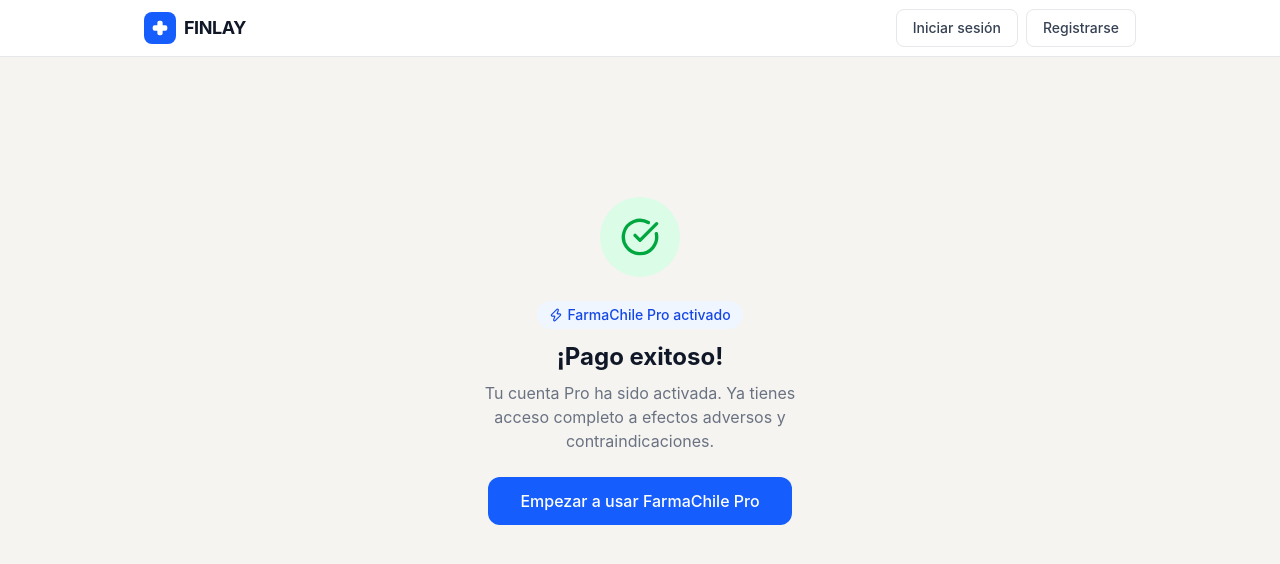
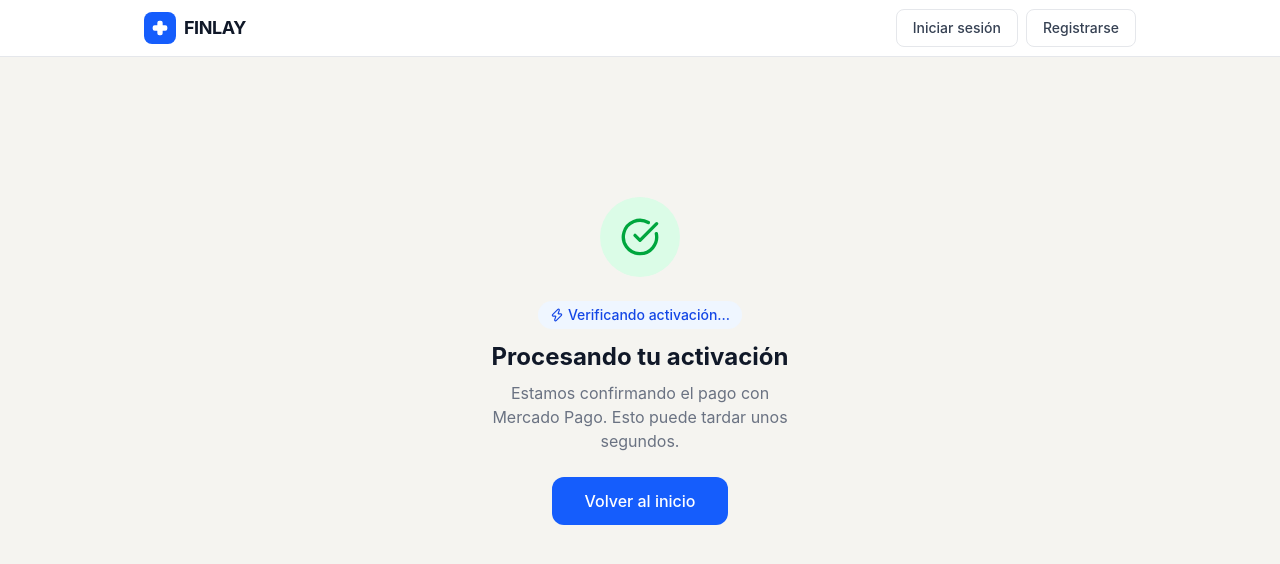
Before and after one commit to daymler83/FINLAY, a Next.js app: page /pro/success in a window 1280 px wide. Shown: the top 564 px of the page. Built offline with nearby package versions, Linux system fonts and the light colour scheme; no server answers.

Commit message:
Wait for Pro activation confirmation

```diff
--- a/app/pro/success/page.tsx
+++ b/app/pro/success/page.tsx
@@ -1,15 +1,39 @@
 'use client'
-import { useEffect } from 'react'
+import { useEffect, useState } from 'react'
 import Link from 'next/link'
 import { CheckCircle, Zap } from 'lucide-react'
 import { useAuth } from '@/hooks/useAuth'
 
 export default function ProSuccessPage() {
-  const { mutate } = useAuth()
+  const { user, mutate } = useAuth()
+  const [verifying, setVerifying] = useState(true)
 
   useEffect(() => {
-    // Revalidar sesión para reflejar isPro = true
-    mutate()
+    let alive = true
+    let attempts = 0
+    const maxAttempts = 10
+
+    const poll = async () => {
+      while (alive && attempts < maxAttempts) {
+        attempts += 1
+        const result = await mutate()
+        if (result?.user?.isPro) {
+          if (!alive) return
+          setVerifying(false)
+          return
+        }
+
+        await new Promise(resolve => setTimeout(resolve, 1500))
+      }
+
+      if (alive) setVerifying(false)
+    }
+
+    void poll()
+
+    return () => {
+      alive = false
+    }
   }, [mutate])
 
   return (
@@ -20,11 +44,17 @@
 
       <div>
         <div className="inline-flex items-center gap-1 bg-blue-50 text-blue-700 px-3 py-1 rounded-full text-sm font-medium mb-3">
-          <Zap size={14} /> FarmaChile Pro activado
+          <Zap size={14} /> {user?.isPro ? 'FarmaChile Pro activado' : 'Verificando activación...'}
         </div>
-        <h1 className="text-2xl font-bold text-gray-900">¡Pago exitoso!</h1>
+        <h1 className="text-2xl font-bold text-gray-900">
+          {user?.isPro ? '¡Pago exitoso!' : 'Procesando tu activación'}
+        </h1>
         <p className="text-gray-500 mt-2 max-w-xs mx-auto">
-          Tu cuenta Pro ha sido activada. Ya tienes acceso completo a efectos adversos y contraindicaciones.
+          {verifying
+            ? 'Estamos confirmando el pago con Mercado Pago. Esto puede tardar unos segundos.'
+            : user?.isPro
+            ? 'Tu cuenta Pro ha sido activada. Ya tienes acceso completo a efectos adversos y contraindicaciones.'
+            : 'Todavía no pudimos confirmar tu cuenta Pro. Espera un momento y vuelve a intentar.'}
         </p>
       </div>
 
@@ -32,7 +62,7 @@
         href="/"
         className="inline-block bg-blue-600 text-white font-medium px-8 py-3 rounded-xl hover:bg-blue-700 transition-colors"
       >
-        Empezar a usar FarmaChile Pro
+        {user?.isPro ? 'Empezar a usar FarmaChile Pro' : 'Volver al inicio'}
       </Link>
     </div>
   )
```
